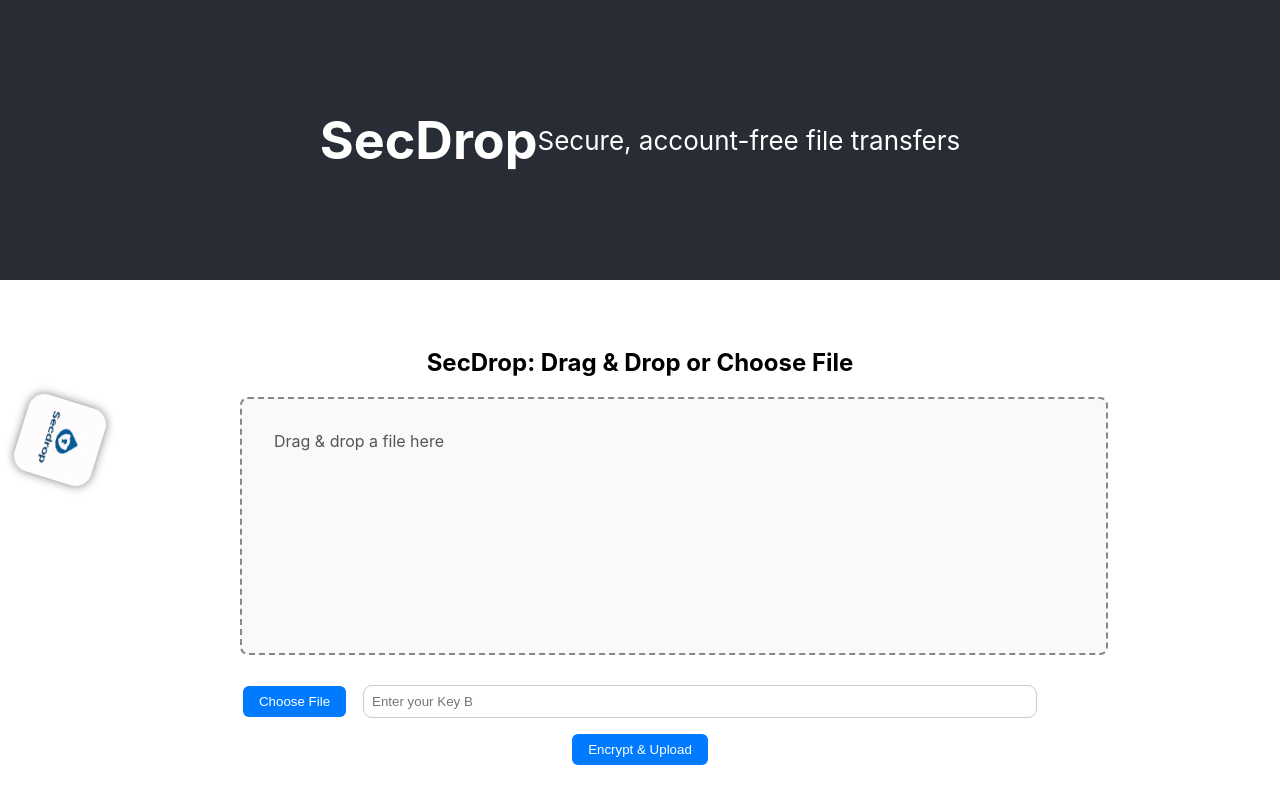
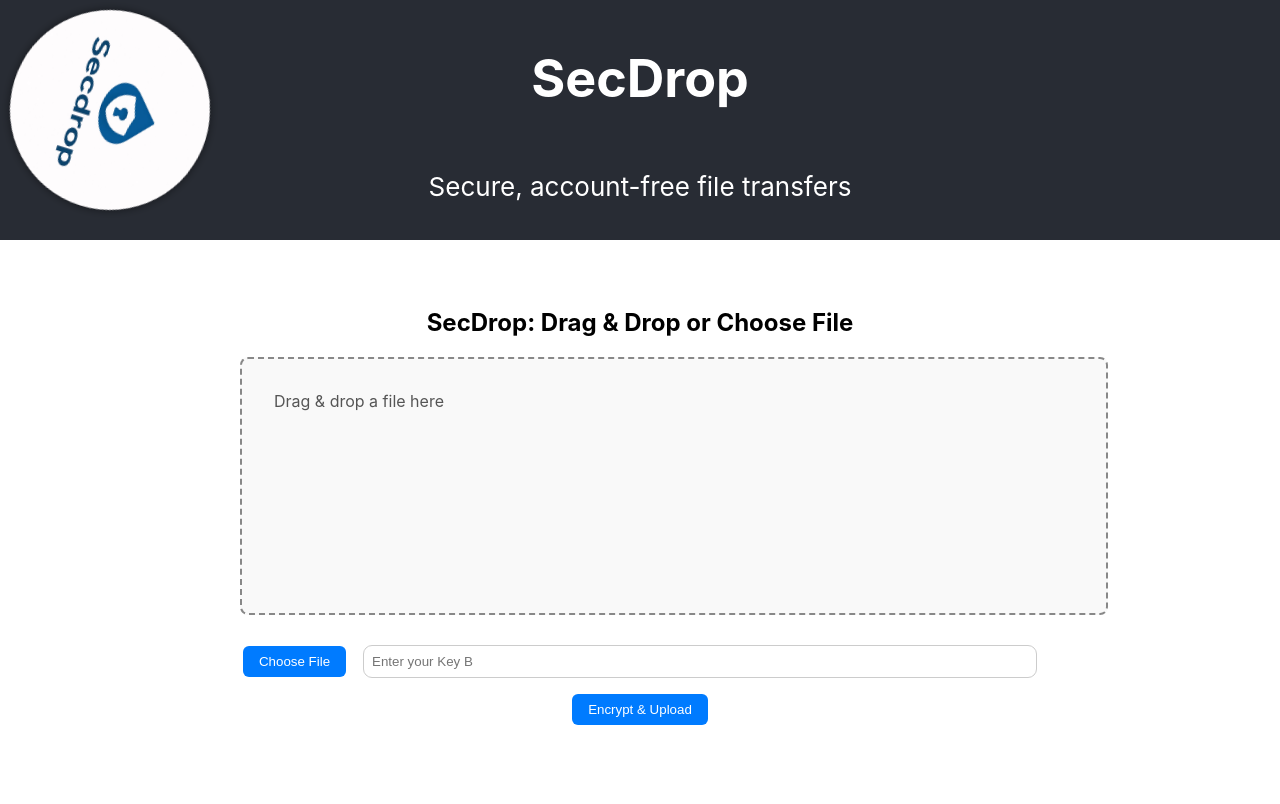
Before and after one commit to dilsidhu13/-SecDrop-Secure-File-Sharing-Web-Portal, a React (Create React App) app in the folder client/: page / in a window 1280 px wide. Shown: the top 804 px of the page. Built offline with nearby package versions, Linux system fonts and the light colour scheme.

Commit message:
Rewind Update

```diff
--- a/client/src/App.css
+++ b/client/src/App.css
@@ -2,37 +2,36 @@
   text-align: center;
 }
 
-.App-header-text {
-  position: relative;         /* contain the absolute logo */
-  padding: 20px 40px;         /* give some breathing room on all sides */
-  background-color: #282c34;
-  min-height: 30vh;
-  display: flex;
-  align-items: center;        /* vertically center the text */
-  justify-content: center;    /* horizontally center the text */
-  font-size: calc(10px + 2vmin);
-  color: white;
-  overflow: hidden;           /* clip anything that spills out */
-}
-
 .App-logo {
-  position: absolute;         /* position relative to .App-header-text */
-  top: 50%;                   /* start at vertical midpoint */
-  left: 20px;                 /* 20px in from the left edge */
-  transform: translateY(-50%);/* truly center it vertically */
-  width: 80px;                /* shrink to 80×80 */
-  height: 80px;
+  height: 200px;
+  width: 200px;
+  margin: 10px;
+  position: absolute;
+  left: 0;
   border: none;
   outline: none;
   background-color: #282c34;
-  border-radius: 20%;
+  border-radius: 50%;
   box-shadow: 0 0 10px rgba(0, 0, 0, 0.5);
   pointer-events: none;
   animation: App-logo-spin infinite 20s linear;
   transition: transform 0.2s ease-in-out;
+  transform: scale(1);
   transform-origin: center;
 }
 
+
+
+.App-header-text {
+  background-color: #282c34;
+  min-height: 30vh;
+  display: flex;
+  flex-direction: column;
+  align-items: center;
+  justify-content: center;
+  font-size: calc(10px + 2vmin);
+  color: white;
+}
 
 
 @keyframes App-logo-spin {
```
